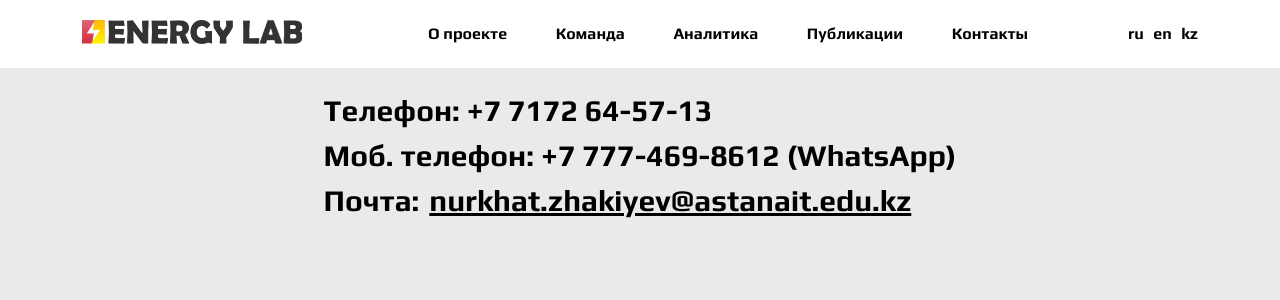
After one commit to s-alex-s/EnergyLab, a Flask app: page /contacts in a window 1280 px wide. The commit adds this page. Shown: the top 300 px of the page. Run offline with Flask 2, Linux system fonts and the light colour scheme; parts of the project's set-up code (start-up, migrations or seed data) failed here and were passed over.

Commit message:
add contacts page

```diff
--- a/app.py
+++ b/app.py
@@ -113,6 +113,11 @@ def publications():
     return render_template("publications.html")
 
 
+@app.route('/contacts')
+def contacts():
+    return render_template('contacts.html')
+
+
 @app.route('/analytics')
 def analytics_page():
     db_sess = db_session.create_session()
--- /dev/null
+++ b/static/css/contacts.css
@@ -0,0 +1,25 @@
+.container {
+    display: flex;
+    width: 100%;
+    justify-content: center;
+    margin-top: 20px;
+}
+
+a {
+    color: black !important;
+}
+
+.box {
+    line-height: 45px;
+    font-size: 30px;
+}
+
+footer {
+    display: none;
+}
+
+@media (max-width: 700px) {
+    .box {
+        font-size: 4vw;
+    }
+}
--- a/static/css/publications.css
+++ b/static/css/publications.css
@@ -9,7 +9,6 @@ table {
     border-bottom: 6px;
     width: 80%;
     margin-top: 20px;
-    margin-bottom: 40vh;
 }
 
 table a {
@@ -29,6 +28,10 @@ td {
     border: 1px solid black;
 }
 
+footer {
+    display: none;
+}
+
 @media (max-width: 750px) {
     table {
         width: 90%;
--- a/templates/base.html
+++ b/templates/base.html
@@ -18,7 +18,7 @@
             <a href="/team">{{ _('Команда') }}</a>
             <a href="/analytics">{{ _('Аналитика') }}</a>
             <a href="/publications">{{ _('Публикации') }}</a>
-            <a href="">{{ _('Контакты') }}</a>
+            <a href="/contacts">{{ _('Контакты') }}</a>
         </div>
 
         <div class="languages desktop-hide">
@@ -53,9 +53,9 @@
     <hr width="95%" color="gray" size="1px">
     <a href="/analytics">{{ _('Аналитика') }}</a>
     <hr width="95%" color="gray" size="1px">
-    <a href="">{{ _('Достижение') }}</a>
+    <a href="/publications">{{ _('Публикации') }}</a>
     <hr width="95%" color="gray" size="1px">
-    <a href="">{{ _('Контакты') }}</a>
+    <a href="/contacts">{{ _('Контакты') }}</a>
 </div>
 
 <main role="main">
--- /dev/null
+++ b/templates/contacts.html
@@ -0,0 +1,12 @@
+{% extends "base.html" %}
+{% block content %}
+    <link rel="stylesheet" href="/static/css/contacts.css">
+
+    <div class="container">
+        <div class="box">
+            <div>{{ _("Телефон: +7 7172 64-57-13") }}</div>
+            <div>{{ _("Моб. телефон: +7 777-469-8612 (WhatsApp)") }}</div>
+            <div style="display: flex;"><div style="margin-right: 10px">{{ _("Почта:") }}</div><a href="mailto:nurkhat.zhakiyev@astanait.edu.kz">nurkhat.zhakiyev@astanait.edu.kz</a></div>
+        </div>
+    </div>
+{% endblock %}
```
Also changed, not shown: translations/en/LC_MESSAGES/messages.po, translations/kk/LC_MESSAGES/messages.po, translations/ru/LC_MESSAGES/messages.po (deleted), 3 other files.
